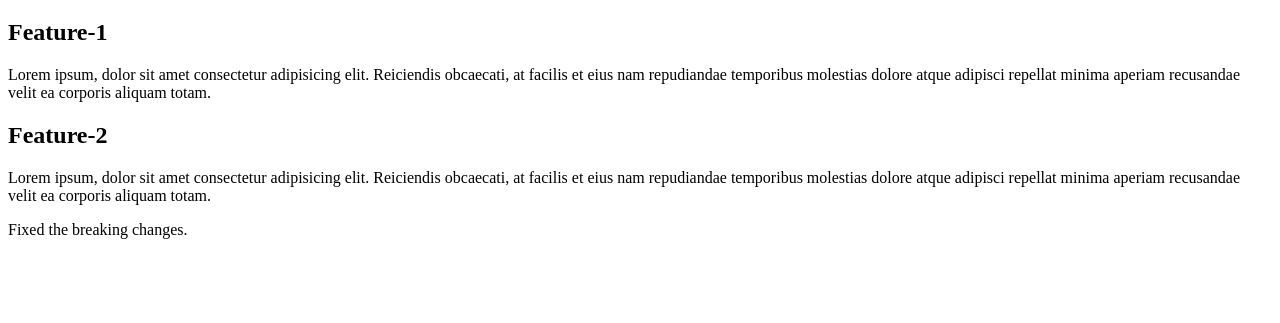
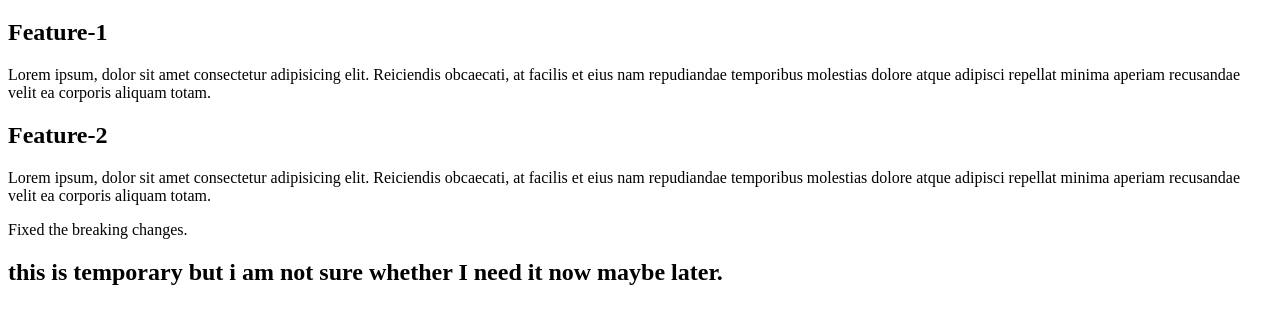
Before and after one commit to dalalsunil1986/example-repository, a plain HTML site: page index.html in a window 1280 px wide. Shown: the part 61-384 px from the top of the page. Drawn offline with Linux system fonts and the light colour scheme.

Commit message:
proper message
cool desc.

```diff
--- a/index.html
+++ b/index.html
@@ -24,5 +24,9 @@
     </p>
 
     <span>Fixed the breaking changes.</span>
+
+    <h2>
+      this is temporary but i am not sure whether I need it now maybe later.
+    </h2>
   </body>
 </html>
```
